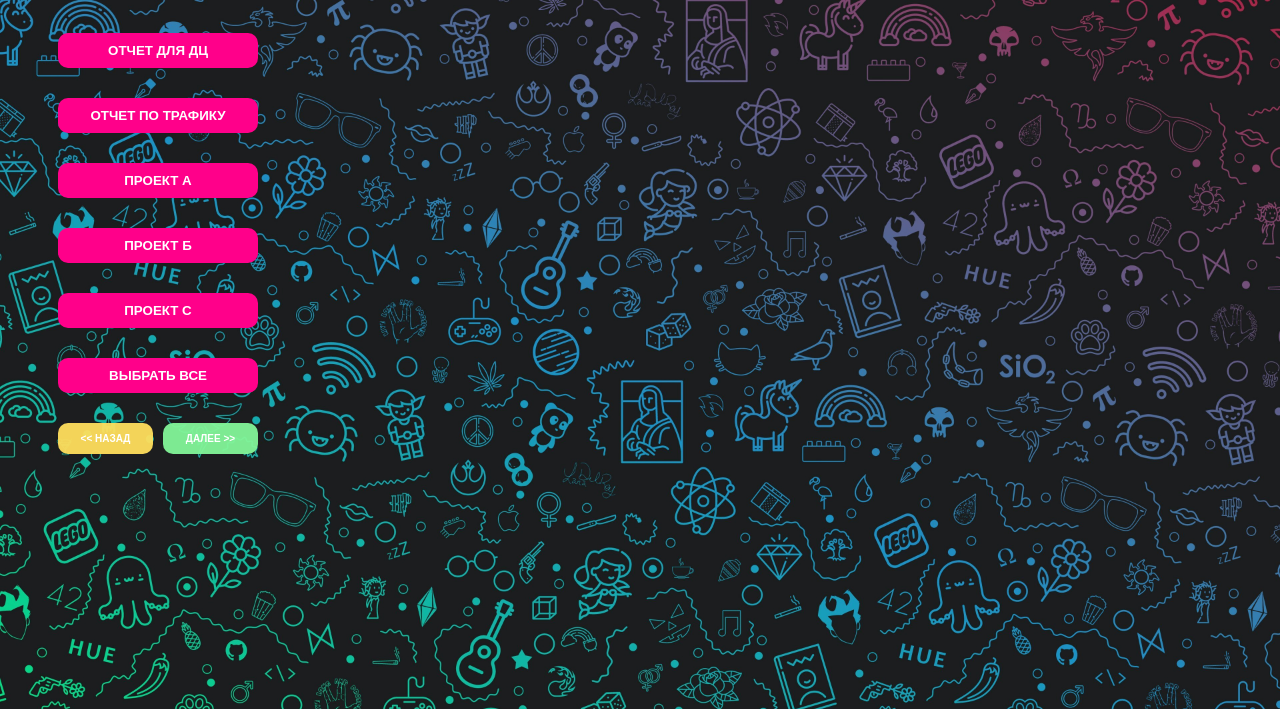
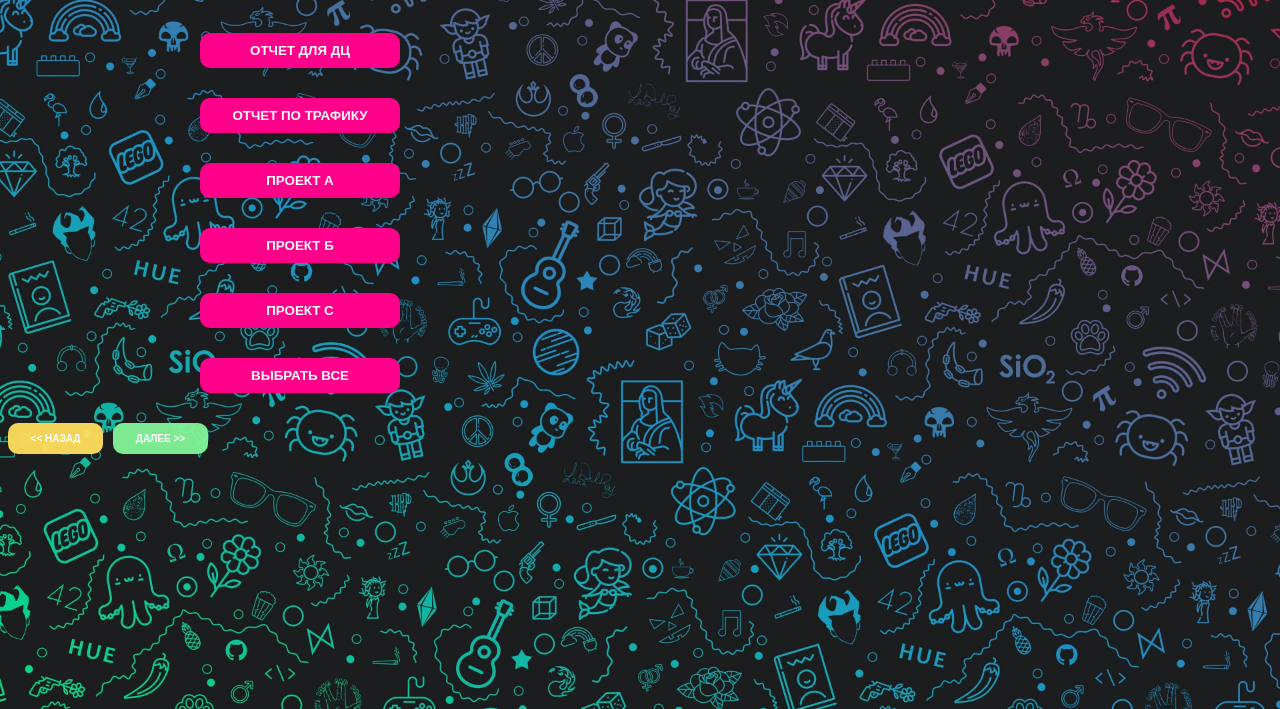
Before and after one commit to Datsart/tg_bot_report, a Flask app: page /app in a window 1280 px wide. Shown: the top 709 px of the page. Run offline with Flask 3, Linux system fonts and the light colour scheme; some libraries are stand-ins or nearby versions.

Commit message:
1211h4111

```diff
--- a/static/index.html
+++ b/static/index.html
@@ -46,7 +46,7 @@
 <script id="url-for-post" data-url-for-post="{{ url_for_post }}"></script>
 <script id="list-users" data-list-users="{{ list_users }}"></script>
 
-<script src="../app.js?w=57411444311451873"></script>
+<script src="../app.js?w=574114443111451873"></script>
 
 </body>
 </html>
--- a/static/styles.css
+++ b/static/styles.css
@@ -21,13 +21,14 @@ body {
 .container {
     /*max-width: 390px;*/
     /*margin-left: 1px;*/
+    text-align: center;
 }
 
 
 
 .item {
-    margin-left: 50px;
-    /*text-align: center;*/
+    /*margin-left: 50px;*/
+    text-align: center;
 }
 
 .btn{
@@ -65,7 +66,7 @@ body {
     display: flex;
     align-items: center;
     gap: 10px;
-    margin-left: 50px;
+    /*margin-left: 50px;*/
 }
 .switch .btn {
     width: calc(200px/2 - 10px/2);
```
